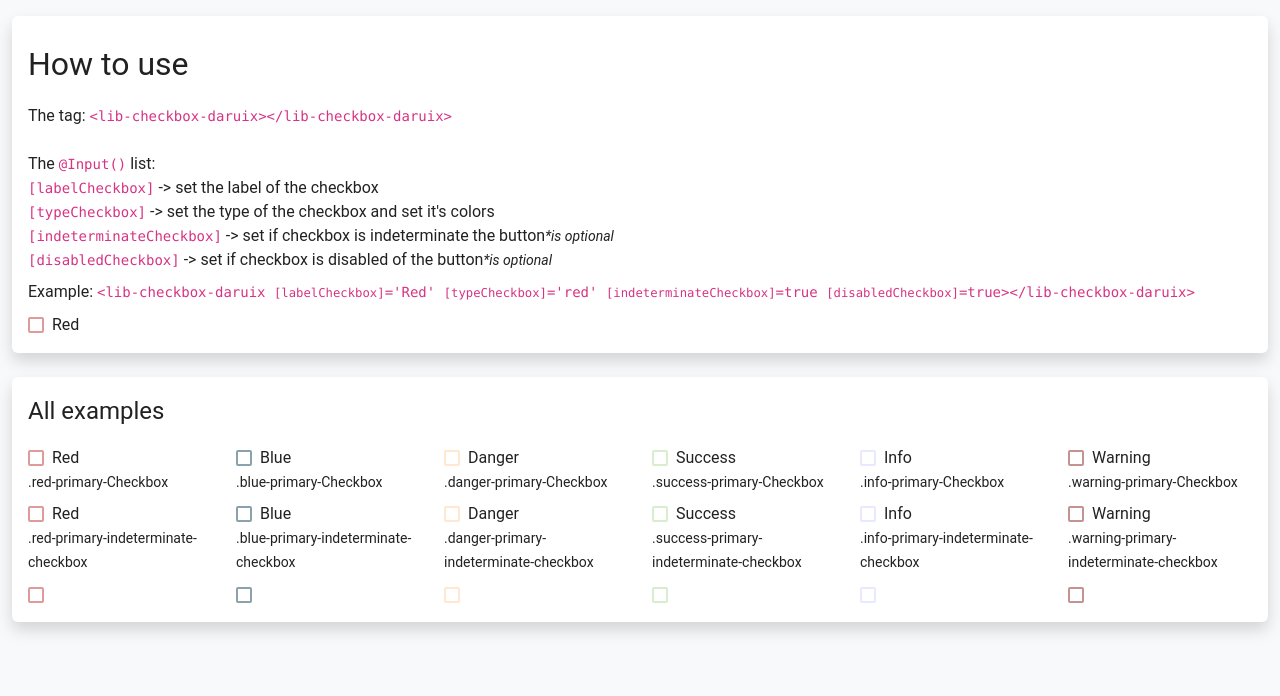
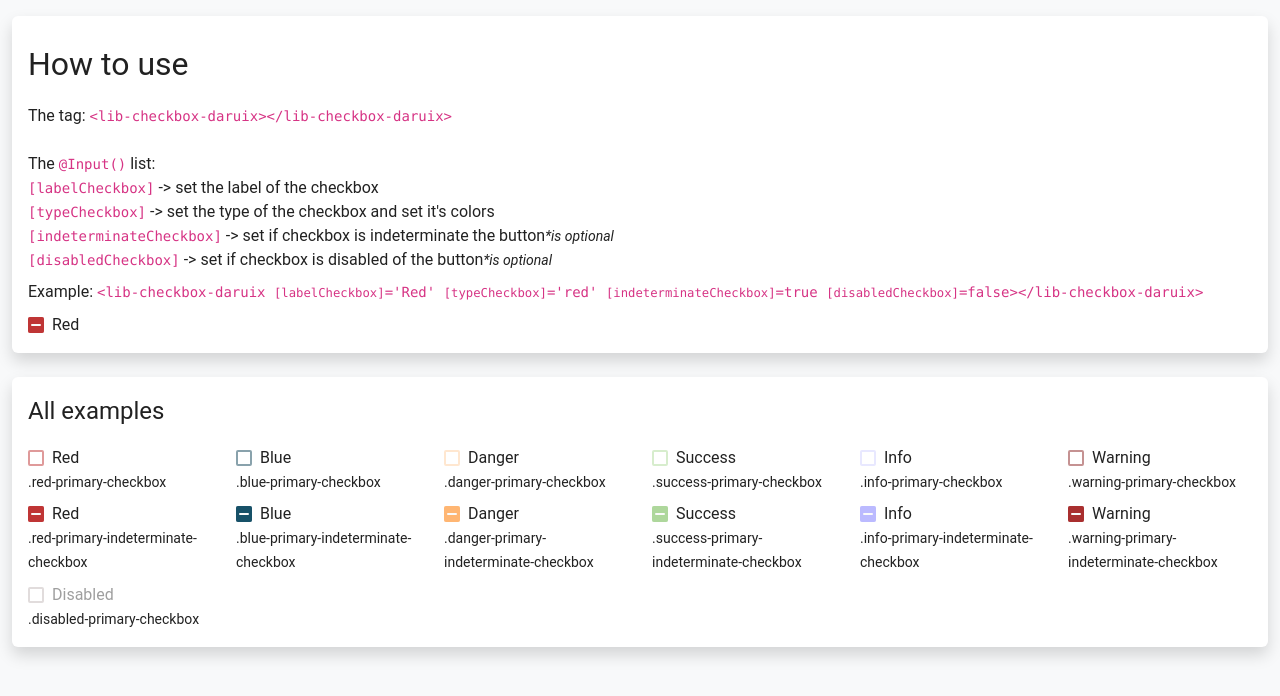
Before and after one commit to rickaicka/daruix-lib, an Angular app: page /daruix-checkbox in a window 1280 px wide. Shown: the top 696 px of the page. Built offline with nearby package versions, Linux system fonts and the light colour scheme; a web font is replaced by a local one.

Commit message:
checkbox disabled e indeterminate

```diff
--- a/projects/daruix/src/lib/checkbox-daruix/checkbox-daruix.component.html
+++ b/projects/daruix/src/lib/checkbox-daruix/checkbox-daruix.component.html
@@ -1,3 +1,5 @@
 <div #checkboxComponent>
-  <mat-checkbox>{{labelCheckbox}}</mat-checkbox>
+  <mat-checkbox [indeterminate]="indeterminateCheckbox" [disabled]="disabledCheckbox">
+    {{disabledCheckbox ? 'Disabled' :labelCheckbox}}
+  </mat-checkbox>
 </div>
--- a/projects/daruix/src/lib/checkbox-daruix/checkbox-daruix.component.ts
+++ b/projects/daruix/src/lib/checkbox-daruix/checkbox-daruix.component.ts
@@ -26,7 +26,14 @@ export class CheckboxDaruixComponent implements OnInit {
   }
 
   ngAfterViewInit(): void {
-    this.checkboxComponent?.nativeElement?.classList.add(`${(this.typeCheckbox ? this.typeCheckbox : 'red')}-primary-checkbox`)
+    this.isDisabled()
   }
 
+  isDisabled(){
+    if(this.disabledCheckbox){
+      this.checkboxComponent?.nativeElement.classList.add(`disabled-primary-checkbox`)
+    }else{
+      this.checkboxComponent?.nativeElement?.classList.add(`${(this.typeCheckbox ? this.typeCheckbox : 'red')}-primary-checkbox`)
+    }
+  }
 }
--- a/projects/project-lib-view/src/app/checkbox-daruix-page/checkbox-daruix-page.component.html
+++ b/projects/project-lib-view/src/app/checkbox-daruix-page/checkbox-daruix-page.component.html
@@ -22,7 +22,7 @@
         </div>
         <div class="col-12 mt-2">
           <span>Example: </span>
-          <code>&lt;lib-checkbox-daruix  <code>[labelCheckbox]</code>='Red'  <code>[typeCheckbox]</code>='red'  <code>[indeterminateCheckbox]</code>=true  <code>[disabledCheckbox]</code>=true&gt;</code>
+          <code>&lt;lib-checkbox-daruix  <code>[labelCheckbox]</code>='Red'  <code>[typeCheckbox]</code>='red'  <code>[indeterminateCheckbox]</code>=true  <code>[disabledCheckbox]</code>=false&gt;</code>
           <code>&lt;/lib-checkbox-daruix&gt;</code>
         </div>
         <div class="col-2 mt-2">
@@ -30,7 +30,7 @@
             [labelCheckbox]="'Red'"
             [typeCheckbox]="'red'"
             [indeterminateCheckbox]="true"
-            [disabledCheckbox]="true"></lib-checkbox-daruix>
+            ></lib-checkbox-daruix>
         </div>
       </div>
     </mat-card>
@@ -42,37 +42,37 @@
           <lib-checkbox-daruix
             [labelCheckbox]="'Red'"
             [typeCheckbox]="'red'"></lib-checkbox-daruix>
-          <span class="fs-6"><small>.red-primary-Checkbox</small></span>
+          <span class="fs-6"><small>.red-primary-checkbox</small></span>
         </div>
         <div class="col-2">
           <lib-checkbox-daruix
             [labelCheckbox]="'Blue'"
             [typeCheckbox]="'blue'"></lib-checkbox-daruix>
-          <span class="fs-6"><small>.blue-primary-Checkbox</small></span>
+          <span class="fs-6"><small>.blue-primary-checkbox</small></span>
         </div>
         <div class="col-2">
           <lib-checkbox-daruix
             [labelCheckbox]="'Danger'"
             [typeCheckbox]="'danger'"></lib-checkbox-daruix>
-          <span class="fs-6"><small>.danger-primary-Checkbox</small></span>
+          <span class="fs-6"><small>.danger-primary-checkbox</small></span>
         </div>
         <div class="col-2">
           <lib-checkbox-daruix
             [labelCheckbox]="'Success'"
             [typeCheckbox]="'success'"></lib-checkbox-daruix>
-          <span class="fs-6"><small>.success-primary-Checkbox</small></span>
+          <span class="fs-6"><small>.success-primary-checkbox</small></span>
         </div>
         <div class="col-2">
           <lib-checkbox-daruix
             [labelCheckbox]="'Info'"
             [typeCheckbox]="'info'"></lib-checkbox-daruix>
-          <span class="fs-6"><small>.info-primary-Checkbox</small></span>
+          <span class="fs-6"><small>.info-primary-checkbox</small></span>
         </div>
         <div class="col-2">
           <lib-checkbox-daruix
             [labelCheckbox]="'Warning'"
             [typeCheckbox]="'warning'"></lib-checkbox-daruix>
-          <span class="fs-6"><small>.warning-primary-Checkbox</small></span>
+          <span class="fs-6"><small>.warning-primary-checkbox</small></span>
         </div>
       </div>
       <div class="row mt-2">
@@ -123,32 +123,8 @@
         <div class="col-2">
           <lib-checkbox-daruix
             [typeCheckbox]="'red'"
-            [indeterminateCheckbox]="true"></lib-checkbox-daruix>
-        </div>
-        <div class="col-2">
-          <lib-checkbox-daruix
-            [typeCheckbox]="'blue'"
-            [indeterminateCheckbox]="true"></lib-checkbox-daruix>
-        </div>
-        <div class="col-2">
-          <lib-checkbox-daruix
-            [typeCheckbox]="'danger'"
-            [indeterminateCheckbox]="true"></lib-checkbox-daruix>
-        </div>
-        <div class="col-2">
-          <lib-checkbox-daruix
-            [typeCheckbox]="'success'"
-            [indeterminateCheckbox]="true"></lib-checkbox-daruix>
-        </div>
-        <div class="col-2">
-          <lib-checkbox-daruix
-            [typeCheckbox]="'info'"
-            [indeterminateCheckbox]="true"></lib-checkbox-daruix>
-        </div>
-        <div class="col-2">
-          <lib-checkbox-daruix
-            [typeCheckbox]="'warning'"
-            [indeterminateCheckbox]="true"></lib-checkbox-daruix>
+            [disabledCheckbox]="true"></lib-checkbox-daruix>
+            <span class="fs-6"><small>.disabled-primary-checkbox</small></span>
         </div>
       </div>
     </mat-card>
--- a/projects/project-lib-view/src/app/checkbox-daruix-page/checkbox-daruix-page.component.ts
+++ b/projects/project-lib-view/src/app/checkbox-daruix-page/checkbox-daruix-page.component.ts
@@ -1,4 +1,4 @@
-import { Component, OnInit } from '@angular/core';
+import { Component, OnInit, Output } from '@angular/core';
 
 @Component({
   selector: 'app-checkbox-daruix-page',
@@ -7,6 +7,9 @@ import { Component, OnInit } from '@angular/core';
 })
 export class CheckboxDaruixPageComponent implements OnInit {
 
+  disabledCheckbox:boolean = false
+  indeterminateCheckbox:boolean = false
+
   constructor() { }
 
   ngOnInit(): void {
```
